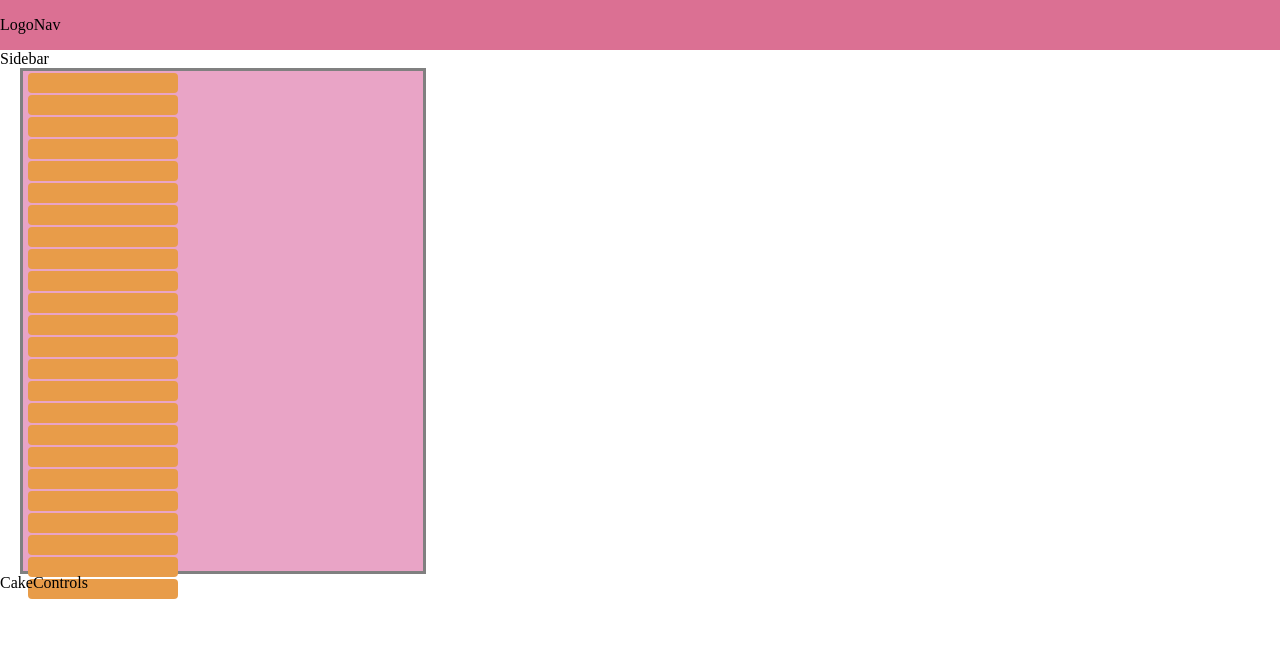
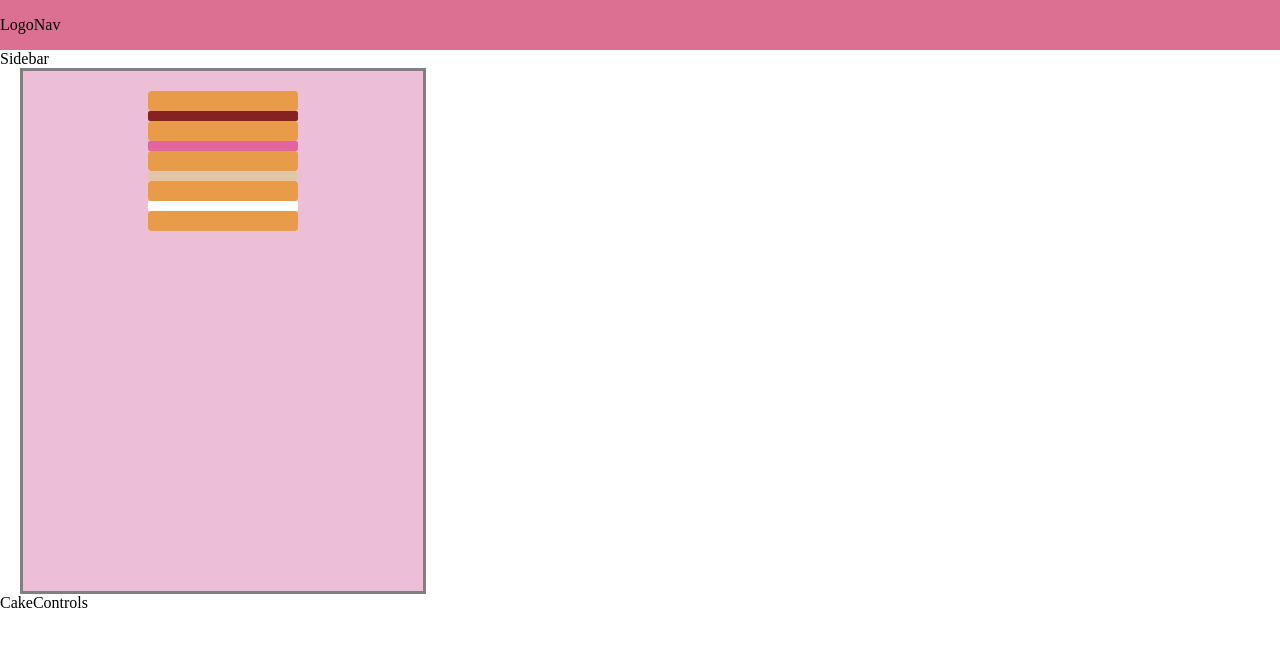
Before and after one commit to Aiperi-Amankulova/cake-builder, a React (Create React App) app: page / in a window 1280 px wide. Shown: the top 646 px of the page. Built offline with nearby package versions, Linux system fonts and the light colour scheme.

Commit message:
Species change

```diff
--- a/src/components/CakeBuilder/Сhocolate/Cake/Cake.js
+++ b/src/components/CakeBuilder/Сhocolate/Cake/Cake.js
@@ -1,9 +1,29 @@
 import React from 'react';
 import classes from './Cake.module.css';
 
-export default () => {
+export default ({ type }) => {
+     const cakeClasses = [classes.Cake]
+
+    switch(type){
+     case 'chocolate-cream':
+         cakeClasses.push(classes.chocolateCream);
+         break;
+
+     case 'fruit-cream':
+        cakeClasses.push(classes.fruitCream);
+         break;
+
+     case 'curd-cream':
+        cakeClasses.push(classes.curdCream);
+         break;
+
+     case 'protein-cream':
+        cakeClasses.push(classes.proteinCream);
+         break;
+    }
     return (
-      <div className= { classes.Cake}>
+      <div className= {cakeClasses.join(" ")}>
+
       </div>
     );
   }
--- a/src/components/CakeBuilder/Сhocolate/Cake/Cake.module.css
+++ b/src/components/CakeBuilder/Сhocolate/Cake/Cake.module.css
@@ -2,12 +2,34 @@
     background-color: #e89c49;
     width: 150px;
     height:20px;
-    margin-left: 5px;
-    margin-top: 2px;
     border-radius: 4px;
+}
+.chocolateCream{
+   /* шоколадный крем */
+    background-color: rgb(133, 35, 35);
+    width: 150px;
+    height: 10px;
+    border-radius: 2px;
+}
+.fruitCream{
+   /* фруктовый крем */
+    background-color: rgb(226, 101, 159);
+    width: 150px;
+    height: 10px;
+    border-radius: 2px;
+}
+.curdCream{
+   /* творожный крем */
+    background-color: #e1c6a8;
+    width: 150px;
+    height: 10px;
+    border-radius: 2px;
+}
 
-    display: flex;
-    flex-flow:  column;
-
-    overflow: hidden;
+.proteinCream{
+   /* белковый крем  */
+    background-color: white;
+    width: 150px;
+    height: 10px;
+    border-radius: 2px;
 }
--- a/src/components/CakeBuilder/Сhocolate/Chocolate.module.css
+++ b/src/components/CakeBuilder/Сhocolate/Chocolate.module.css
@@ -1,7 +1,14 @@
 .Chocolate{
     border: 3px solid gray;
-    background-color: rgb(233, 164, 198);
+    background-color: rgb(236, 191, 214);
     width: 400px;
     height: 500px;
     margin-left: 20px;
+    padding-top: 20px;
+
+    display: flex;
+    flex-flow: column wrap;
+    align-items: center;
+
+    overflow: hidden;
 }
--- a/src/components/CakeBuilder/Сhocolate/Сhocolate.js
+++ b/src/components/CakeBuilder/Сhocolate/Сhocolate.js
@@ -5,31 +5,15 @@ import Cake from './Cake/Cake';
 export default () => {
     return (
       <div className= { classes.Chocolate }>
-
         <Cake/>
+        <Cake type="chocolate-cream"/>
         <Cake/>
+        <Cake type="fruit-cream"/>
         <Cake/>
+        <Cake type="curd-cream"/>
         <Cake/>
-        <Cake/>
-        <Cake/>
-        <Cake/>
-        <Cake/>
-        <Cake/>
-        <Cake/>
-        <Cake/>
-        <Cake/>
-        <Cake/>
-        <Cake/>
-        <Cake/>
-        <Cake/>
-        <Cake/>
-        <Cake/>
-        <Cake/>
-        <Cake/>
-        <Cake/>
-        <Cake/>
-        <Cake/>
-        <Cake/>
+        <Cake type="protein-cream"/>
+         <Cake/>
       </div>
     );
   }
```
